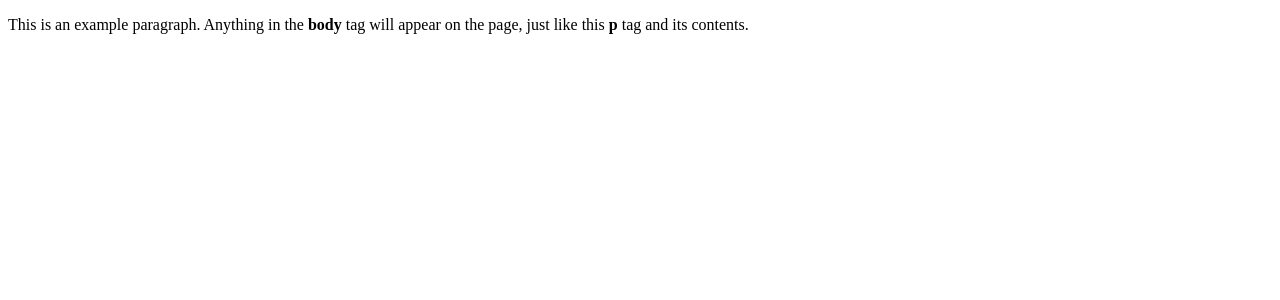
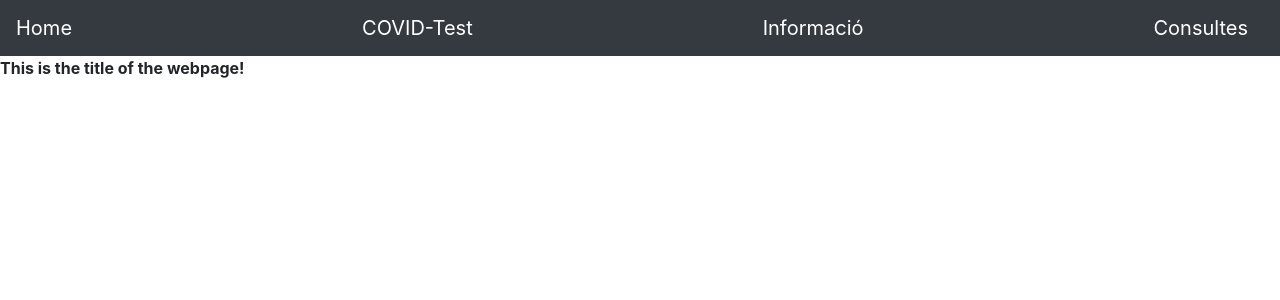
Before and after one commit to RafaCucurull/InfoCovid, a Django app: page / in a window 1280 px wide. Shown: the top 300 px of the page. Run offline with Django 3.2, Linux system fonts and the light colour scheme; some libraries are stand-ins or nearby versions.

Commit message:
devpagesGerard

```diff
--- a/infcovid/urls.py
+++ b/infcovid/urls.py
@@ -3,4 +3,5 @@ from . import views
 
 urlpatterns = [
     path('', views.homepage, name='home'),
+    path('/consultes', views.consultes, name='consultes'),
 ]
--- a/infcovid/views.py
+++ b/infcovid/views.py
@@ -3,3 +3,6 @@ from django.shortcuts import render
 # Create your views here.
 def homepage(request):
     return render(request, 'home.html')
+
+def consultes(request):
+    return render(request, 'consultes.html')
--- /dev/null
+++ b/templates/base.html
@@ -0,0 +1,20 @@
+<!DOCTYPE html>
+ <html>
+   <head>
+     <meta charset="utf-8" />
+ 		<!-- Bootstrap CSS -->
+     <link
+       rel="stylesheet"
+       href="https://stackpath.bootstrapcdn.com/bootstrap/4.1.0/css/bootstrap.min.css"
+       integrity="sha384-9gVQ4dYFwwWSjIDZnLEWnxCjeSWFphJiwGPXr1jddIhOegiu1FwO5qRGvFXOdJZ4"
+       crossorigin="anonymous"
+     />
+     <title>{% block title %}{% endblock %}</title>
+   </head>
+   <body>
+     {% include "header.html" %}
+      {% block content %}
+  		{% endblock %}
+  		<!-- {% include "header.html" %} -->
+   </body>
+ </html>
--- /dev/null
+++ b/templates/header.html
@@ -0,0 +1,8 @@
+<header>
+   <nav class="navbar navbar-dark bg-dark d-flex justify-content-between">
+ 		<a class="navbar-brand" href="{% url 'home' %}">Home</a>
+        <a class="navbar-brand" href="{% url 'home' %}">COVID-Test</a>
+        <a class="navbar-brand" href="{% url 'home' %}">Informació</a>
+        <a class="navbar-brand" href="{% url 'consultes' %}">Consultes</a>
+   </nav>
+</header>
--- a/templates/home.html
+++ b/templates/home.html
@@ -1,9 +1,9 @@
-<!doctype html>
-<html>
-  <head>
-    <title>This is the title of the webpage!</title>
-  </head>
-  <body>
-    <p>This is an example paragraph. Anything in the <strong>body</strong> tag will appear on the page, just like this <strong>p</strong> tag and its contents.</p>
-  </body>
-</html>
+{% extends 'base.html' %}
+
+{% block title %}Home{% endblock %}
+
+{% block content %}
+
+<b>This is the title of the webpage!</b>
+
+{% endblock %}
```
Also changed, not shown: templates/consultes.html (added, +9 -0 lines).
